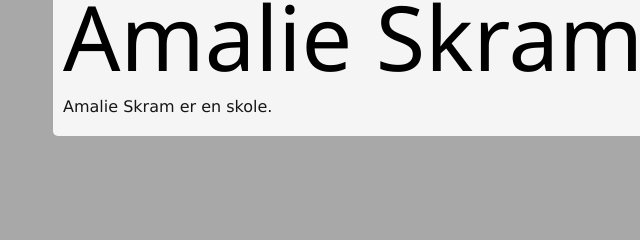
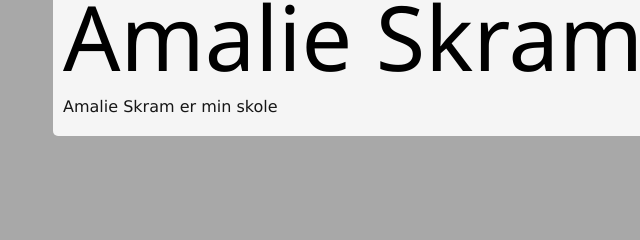
Before and after one commit to Andanorsk/Hjemmeside, a plain HTML site: page amalie_skram.html in a window 1280 px wide. Shown: the part 101-341 px from the top of the page, 43-683 px from the left. Drawn offline with Linux system fonts and the light colour scheme.

Commit message:
neste 	modified:   amalie_skram.html

```diff
--- a/amalie_skram.html
+++ b/amalie_skram.html
@@ -25,7 +25,7 @@
     </nav>
     <section>
         <h1>Amalie Skram</h1>
-        <p>Amalie Skram er en skole.</p>
+        <p>Amalie Skram er min skole </p>
     </section>
     <div class="logo_holder">
         <img src="static/logo.png" alt="logo" class="logo">
```
